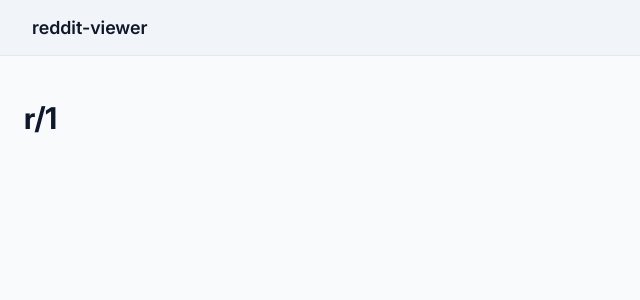
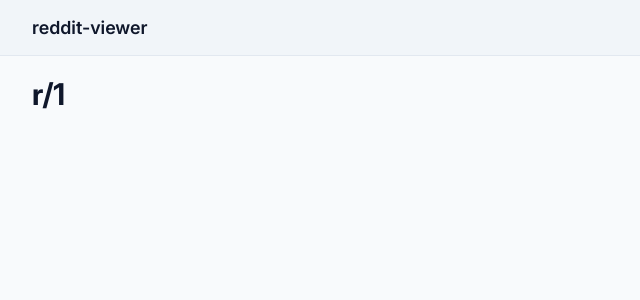
Before and after one commit to pawlitos/reddit-viewer, an Angular app: page /r/1 in a window 1280 px wide. Shown: the top 300 px of the page, without its empty margins (0-640 px from the left). Built offline with nearby package versions, Linux system fonts and the light colour scheme.

Commit message:
style: apply shared container mixin to subreddit layout

```diff
--- a/src/app/subreddit/subreddit.html
+++ b/src/app/subreddit/subreddit.html
@@ -1,3 +1,3 @@
-<div class="subreddit">
+<div class="container">
   <h1>r/{{ subreddit() }}</h1>
 </div>
--- a/src/app/subreddit/subreddit.scss
+++ b/src/app/subreddit/subreddit.scss
@@ -1,10 +1,11 @@
+@use 'styles/mixins' as m;
 @use 'styles/tokens.generated' as t;
 
-.subreddit {
-  padding: t.$spacing-6;
+.container {
+  @include m.container;
+}
 
-  h1 {
-    font-size: t.$font-size-3xl;
-    font-weight: t.$font-weight-bold;
-  }
+h1 {
+  font-size: t.$font-size-3xl;
+  font-weight: t.$font-weight-bold;
 }
```
